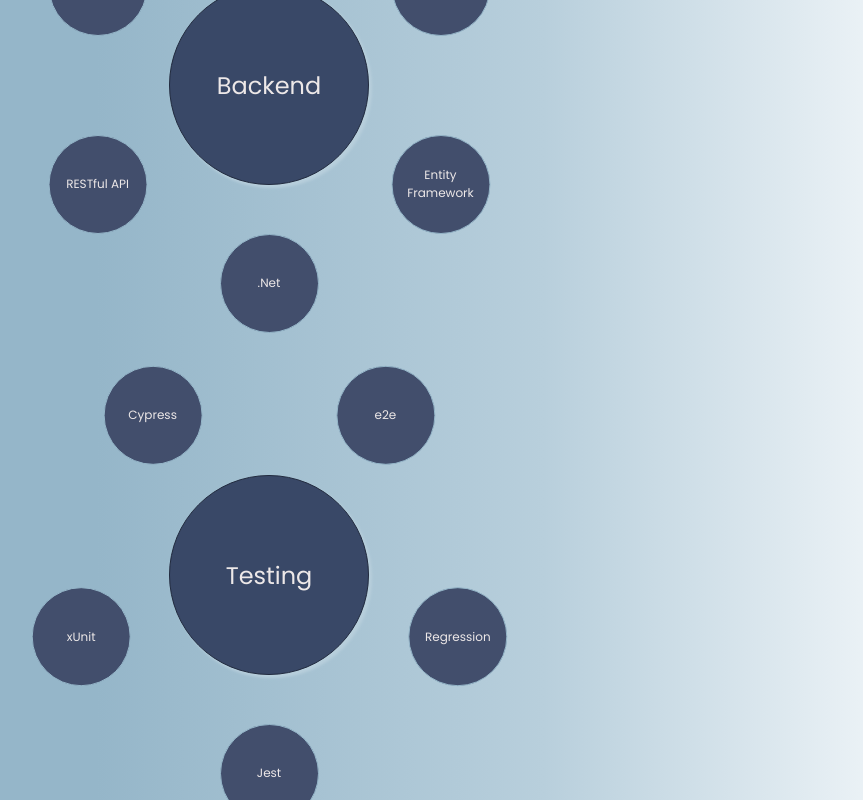
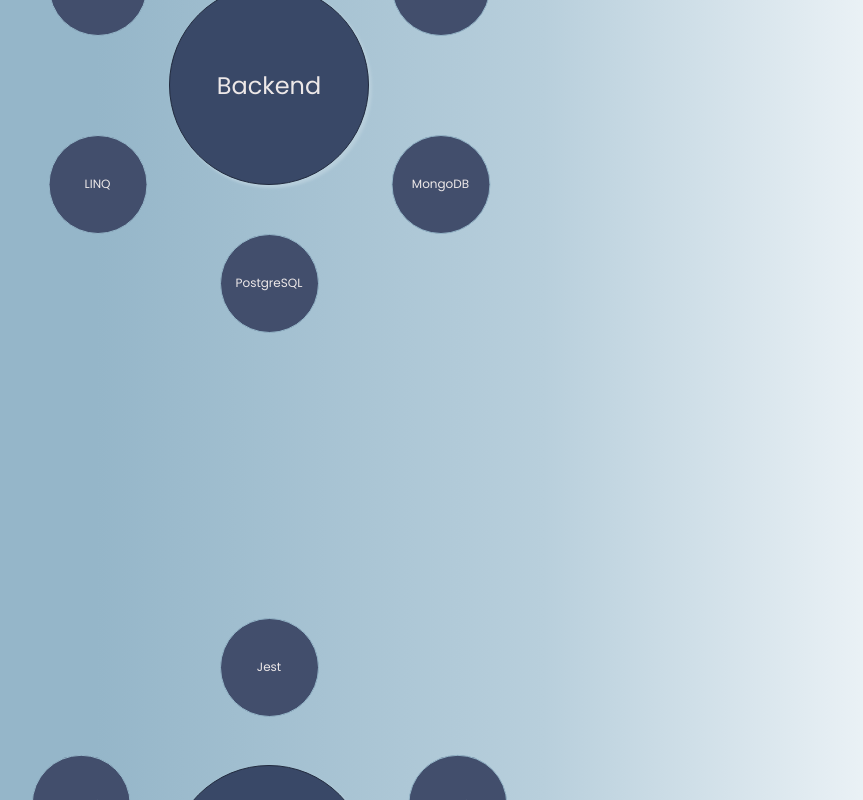
Before and after one commit to Matthew-Tolentino/app-lmt, a React (Create React App) app: page / in a window 1280 px wide. Shown: the part 1980-2780 px from the top of the page, without its empty margins (371-1234 px from the left). Built offline with nearby package versions, Linux system fonts and the light colour scheme.

Commit message:
Add skills and fix ui

```diff
--- a/src/components/Skills/Skills.scss
+++ b/src/components/Skills/Skills.scss
@@ -2,7 +2,7 @@
 @import '../../styles.scss';
 @import '../../shared/scss/section-title.scss';
 
-$len: 3;
+$len: 5;
 
 @mixin orb-gen-bp-laptop() {
   // $len: str-length(var(--strorbs));
@@ -59,7 +59,7 @@ $len: 3;
 @media (max-width: $bp-desktop) {
   .skill-grid {
     grid-template-columns: 100%;
-    // grid-template-rows: repeat($len , 780px);
+    grid-template-rows: repeat($len , 780px);
   }
 
   @include orb-gen-bp-laptop();
--- a/src/components/Skills/Skills.tsx
+++ b/src/components/Skills/Skills.tsx
@@ -9,7 +9,7 @@ function Skills() {
   let skillOrbs: Skill[] = [
     {
       name: 'Frontend',
-      skillset: ['HTML', 'CSS/SCSS', 'Angular', 'React', 'Bootstrap', 'Javascript', 'Typescript', 'Material UI', 'Node.js']
+      skillset: ['HTML', 'CSS/SCSS', 'Angular', 'React', 'Bootstrap', 'Material UI', 'Node.js']
     },
     {
       name: 'Backend',
@@ -18,6 +18,14 @@ function Skills() {
     {
       name: 'Testing',
       skillset: ['Jest', 'xUnit', 'Cypress', 'e2e', 'Regression']
+    },
+    {
+      name: 'Languages',
+      skillset: ['C#', 'JavaScript', 'TypeScript', 'Python']
+    },
+    {
+      name: 'Development Technologies',
+      skillset: ['VS Code', 'VS Proper', 'Docker', 'Unity', 'Git']
     },
   ]
 
--- a/src/shared/components/SkillOrb/SkillOrb.scss
+++ b/src/shared/components/SkillOrb/SkillOrb.scss
@@ -17,10 +17,12 @@
   aspect-ratio: 1 /1;
   font-size: 75%;
   position: relative;
+  text-align: center;
   // background-color: $secondary-color;
   background-color: $primary-color;
   border-color: $ternary-color;
   box-shadow: 3px 3px 3px $base-color2;
+  transition: all .55s ease;
 }
 
 .outer-orb {
--- a/src/shared/components/SkillOrb/SkillOrb.tsx
+++ b/src/shared/components/SkillOrb/SkillOrb.tsx
@@ -15,7 +15,7 @@ function setChildren(skills: string[]) {
   let angle = 360 / skills.length;
   return (
     skills.map((skill, index) => {
-      let rotAngle = (angle * index) + 90;
+      let rotAngle = (angle * index) + 270;
 
       return (
         <div
```
